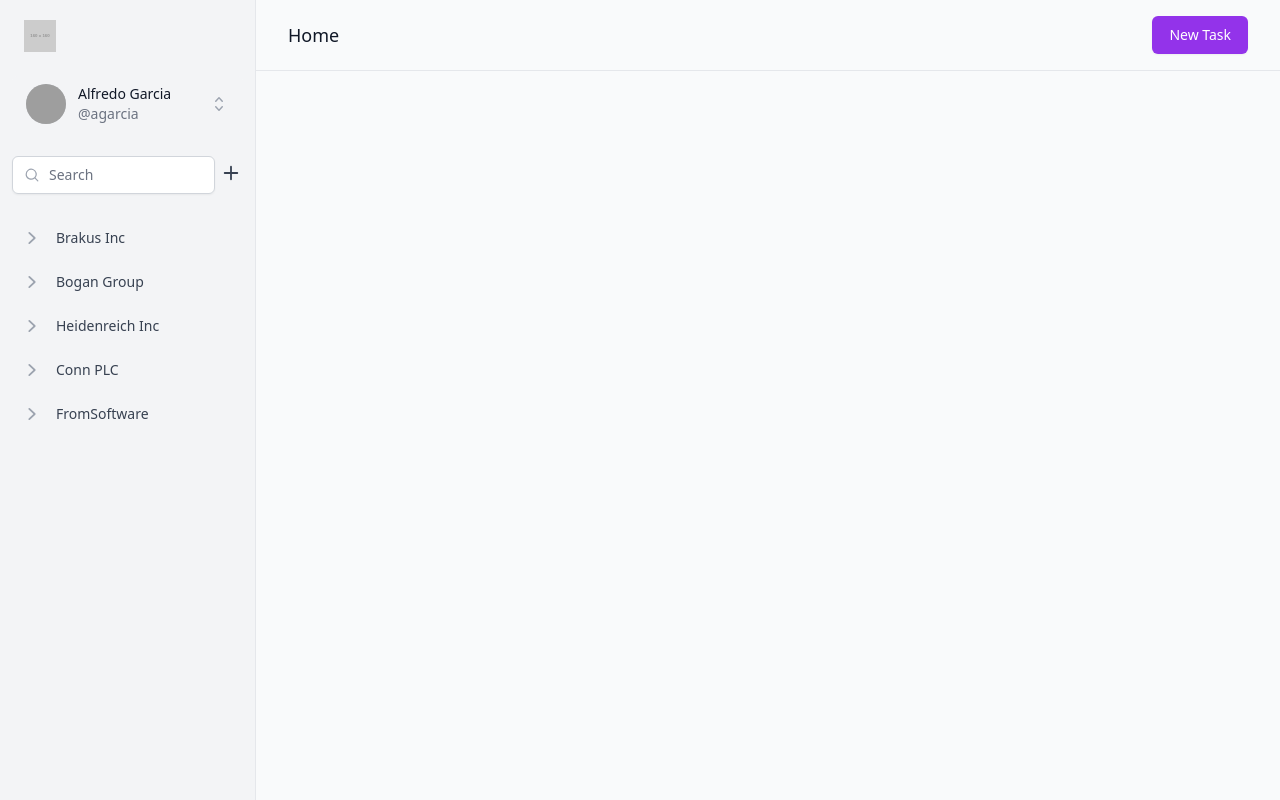
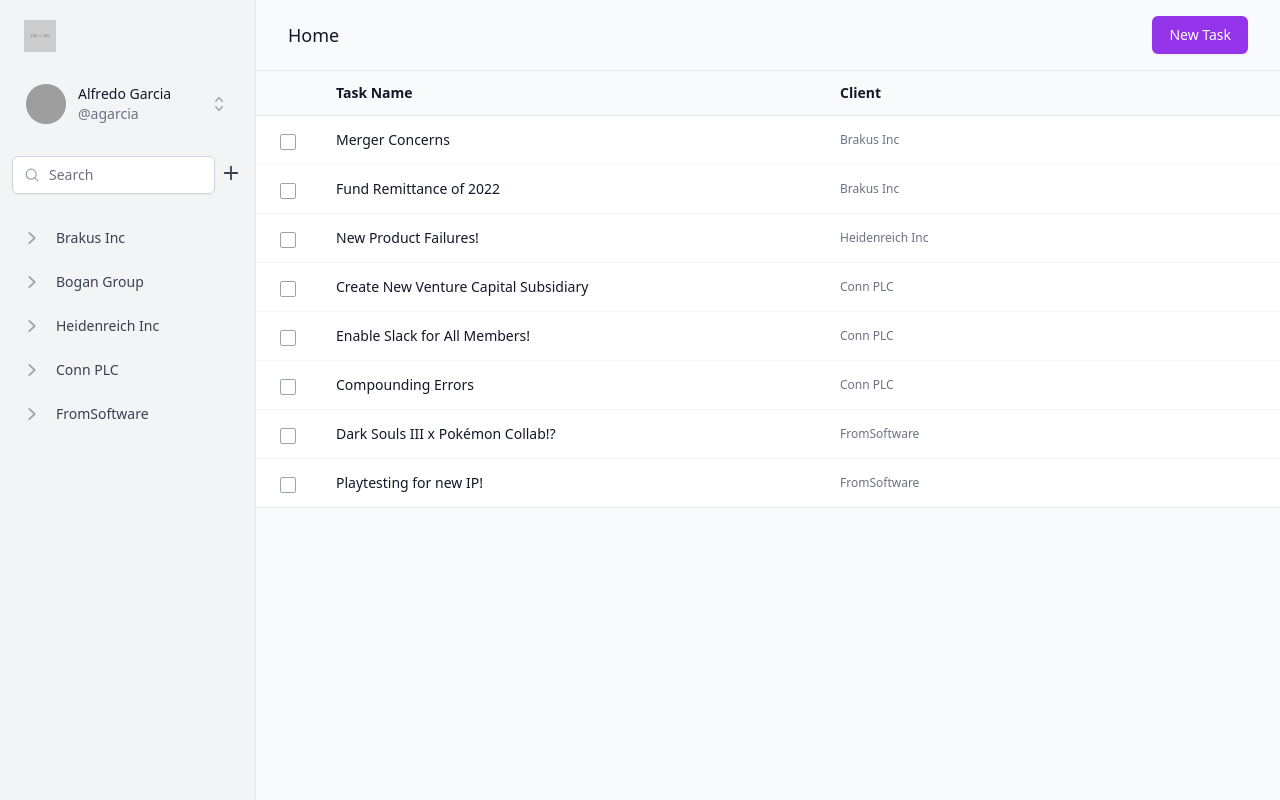
Before and after one commit to Asarec/phase-2-project, a React (Vite) app: page /dashboard in a window 1280 px wide. Built offline with nearby package versions, Linux system fonts and the light colour scheme; data requests are answered from the project's data file; grey boxes are pictures that could not be loaded.

Commit message:
added task list, and ability to clear tasks

```diff
--- a/db.json
+++ b/db.json
@@ -4,14 +4,14 @@
       "name": "Brakus Inc",
       "tasks": [
         {
-          "title": "Unable to Access Database",
-          "description": "API key is not functional anymore. Do we need a new one?",
-          "createdOn": "12-26-2022"
+          "title": "Merger Concerns",
+          "completed": false,
+          "id": 1
         },
         {
-          "title": "Onboarding Plans",
-          "description": "Introducing our client to our new product.",
-          "createdOn": "12-28-2022"
+          "title": "Fund Remittance of 2022",
+          "completed": false,
+          "id": 2
         }
       ],
       "id": 1
@@ -25,9 +25,9 @@
       "name": "Heidenreich Inc",
       "tasks": [
         {
-          "title": "Reconciliation Error",
-          "description": "There is a disconnect with the client regarding our reconciliation requirements.",
-          "createdOn": "12-21-2022"
+          "title": "New Product Failures!",
+          "completed": false,
+          "id": 1
         }
       ],
       "id": 3
@@ -36,14 +36,19 @@
       "name": "Conn PLC",
       "tasks": [
         {
-          "title": "New Expansion",
-          "description": "A new expansion is taking place, and we'd like to include our client!",
-          "createdOn": "01-02-2023"
+          "title": "Create New Venture Capital Subsidiary",
+          "completed": false,
+          "id": 3
         },
         {
-          "title": "Fund Remittance",
-          "description": "We have an outstanding balance that needs to be addressed.",
-          "createdOn": "02-03-2023"
+          "title": "Enable Slack for All Members!",
+          "completed": false,
+          "id": 2
+        },
+        {
+          "title": "Compounding Errors",
+          "completed": false,
+          "id": 1
         }
       ],
       "id": 4
@@ -52,9 +57,14 @@
       "name": "FromSoftware",
       "tasks": [
         {
-          "title": "Dark Souls III",
-          "description": "Should we start discussions on Dark Souls IV?",
-          "createdOn": "2-23-2023"
+          "title": "Dark Souls III x Pokémon Collab!?",
+          "completed": false,
+          "id": 1
+        },
+        {
+          "title": "Playtesting for new IP!",
+          "completed": false,
+          "id": 2
         }
       ],
       "id": 5
--- a/src/Dashboard.jsx
+++ b/src/Dashboard.jsx
@@ -1,25 +1,37 @@
 import { useState, useEffect } from "react";
 import Sidebar from "./Sidebar";
 import TaskPage from "./TaskPage";
+import TaskList from "./TaskList";
 
 function Dashboard({ handleIsLoggedIn }) {
   const [clients, setClients] = useState([]);
   const [newClient, setNewClient] = useState("");
+  const [newTask, setNewTask] = useState("");
+  const [task, setTask] = useState("");
 
   function handleNewClient(clientData) {
     setNewClient(clientData);
+  }
+
+  function handleNewTask(task) {
+    setNewTask(task);
+  }
+
+  function handleTaskStatus(status) {
+    setTask(status);
   }
 
   useEffect(_ => {
     fetch("http://localhost:3000/clients")
     .then(response => response.json())
     .then(data => setClients(data));
-  }, [newClient]);
+  }, [newClient, task]);
 
   return (
     <div className="min-h-full">
       <Sidebar clients={clients} addClient={handleNewClient} handleIsLoggedIn={handleIsLoggedIn} />
-      <TaskPage clients={clients} addClient={handleNewClient} />
+      <TaskPage clients={clients} addClient={handleNewClient} handleNewTask={handleNewTask} />
+      <TaskList clients={clients} handleTaskStatus={handleTaskStatus} />
     </div>
   );
 }
--- /dev/null
+++ b/src/TaskList.jsx
@@ -0,0 +1,91 @@
+function TaskList({ clients, handleTaskStatus }) {
+  function onComplete(clientId, taskId) {
+    const theClient = clients.filter(client => client.id === clientId);
+    const theTasks = theClient[0].tasks.filter(task => task.id === taskId);
+    const updatedTask = {
+      "title": theTasks[0].title,
+      "completed": !theTasks[0].completed,
+      "id": theTasks[0].id
+    }
+    const updatedList = [
+      ...theClient[0].tasks.filter(task => task.id !== taskId),
+      updatedTask
+    ]
+
+    fetch(`http://localhost:3000/clients/${clientId}/`, {
+      method: "PUT",
+      headers: { "Content-Type": "application/json" },
+      body: JSON.stringify({
+        name: theClient[0].name,
+        tasks: [
+          ...updatedList
+        ],
+        id: clientId
+      })
+    })
+    .then(response => response.json())
+    .then(data => handleTaskStatus(data));
+  }
+
+  return (
+    <div className="flex flex-col pl-64">
+      <div className="inline-block min-w-full border-b border-gray-200 align-middle">
+        <table className="min-w-full table-auto">
+          <thead>
+            <tr>
+              <th
+                className="border-b border-gray-200 bg-gray-50 px-6 py-3 text-left text-sm font-semibold text-gray-900"
+                scope="col"
+              />
+              <th
+                className="border-b border-gray-200 bg-gray-50 px-6 py-3 text-left text-sm font-semibold text-gray-900"
+                scope="col"
+              >
+                <span className="pl-2">Task Name</span>
+              </th>
+              <th
+                className="border-b border-gray-200 bg-gray-50 px-6 py-3 text-left text-sm font-semibold text-gray-900"
+                scope="col"
+              >
+                Client
+              </th>
+            </tr>
+          </thead>
+          <tbody className="divide-y divide-gray-100 bg-white">
+            {clients.map(client => (
+              client.tasks.map(task => (
+                <tr key={task.id}>
+                  <td className="w-12 pl-6 py-3 text-left">
+                    <input
+                      className="rounded-sm border-gray-400 hover:border-gray-600"
+                      type="checkbox"
+                      onChange={_ => onComplete(client.id, task.id)}
+                      disabled={task.completed ? true : false}
+                      defaultChecked={task.completed}
+                    />
+                  </td>
+                  <td className="w-1/2 max-w-0 whitespace-nowrap px-6 py-3 text-sm font-medium text-gray-900">
+                    <div className="flex items-center space-x-3 pl-2">
+                      <span className={task.completed ? "line-through text-gray-500" : ""}>
+                        {task.title}
+                      </span>
+                    </div>
+                  </td>
+                  <td className="px-6 py-3 text-sm font-medium text-gray-500">
+                    <div className="flex items-center space-x-2">
+                      <span className="flex-shrink-0 text-xs font-medium leading-5">
+                        {client.name}
+                      </span>
+                    </div>
+                  </td>
+                </tr>
+              ))
+            ))}
+          </tbody>
+        </table>
+      </div>
+    </div>
+  )
+}
+
+export default TaskList;
--- a/src/TaskModalForm.jsx
+++ b/src/TaskModalForm.jsx
@@ -1,26 +1,18 @@
-import { Fragment, useState, useEffect } from "react";
+import { Fragment, useState } from "react";
 import { Dialog, Transition } from "@headlessui/react";
 
-function TaskModalForm({ clients, clientName }) {
+function TaskModalForm({ clients, clientName, handleNewTask }) {
   const [open, setOpen] = useState(true);
-  const [currentClient, setCurrentClient] = useState(clients.filter(client => client.name === clientName.replace("-", " ")));
 
   function handleNewTask(event) {
-    event.preventDefault();
-
     setOpen(open => !open);
 
-    const date = new Date();
-
-    let day = date.getDate();
-    let month = date.getMonth() + 1;
-    let year = date.getFullYear();
-    let currentDate = `${month}-${day}-${year}`;
+    const currentClient = clients.filter(client => client.name === clientName.replace("-", " "));
 
     const newTaskData = {
       "title": event.target[0].value,
-      "description": event.target[1].value,
-      "createdOn": currentDate
+      "completed": false,
+      "id": currentClient[0].tasks.length + 1
     }
 
     fetch(`http://localhost:3000/clients/${currentClient[0].id}/`, {
@@ -36,7 +28,7 @@ function TaskModalForm({ clients, clientName }) {
       })
     })
     .then(response => response.json())
-    .then(data => setCurrentClient(data));
+    .then(data => handleNewTask(data));
   }
 
   return (
@@ -79,17 +71,6 @@ function TaskModalForm({ clients, clientName }) {
                         />
                       </div>
                     </div>
-                    <div>
-                      <label className="block text-sm font-medium text-gray-700">
-                        Task Description
-                      </label>
-                      <div className="mt-1 flex rounded-md shadow-sm">
-                        <textarea
-                          rows={4}
-                          className="block w-full rounded-md border-gray-300 shadow-sm focus:border-indigo-500 focus: ring-indigo-500"
-                        />
-                      </div>
-                    </div>
                     <div className="flex justify-end">
                       <button
                         type="submit"
--- a/src/TaskPage.jsx
+++ b/src/TaskPage.jsx
@@ -1,8 +1,8 @@
 import TaskModalForm from "./TaskModalForm";
-import { useEffect, useState } from "react";
+import { useState } from "react";
 import { Link, useParams } from "react-router-dom";
 
-function TaskPage({ clients }) {
+function TaskPage({ clients, handleNewTask }) {
   const clientName = useParams();
   const [modalStatus, setModalStatus] = useState(false);
 
@@ -25,7 +25,7 @@ function TaskPage({ clients }) {
                 onClick={handleModalStatus}
               >
                 New Task
-                {modalStatus ? <TaskModalForm clients={clients} clientName={clientName.id} /> : ""}
+                {modalStatus ? <TaskModalForm clients={clients} clientName={clientName.id} handleNewTask={handleNewTask} /> : ""}
               </button>
             </Link>
           </div>
```
